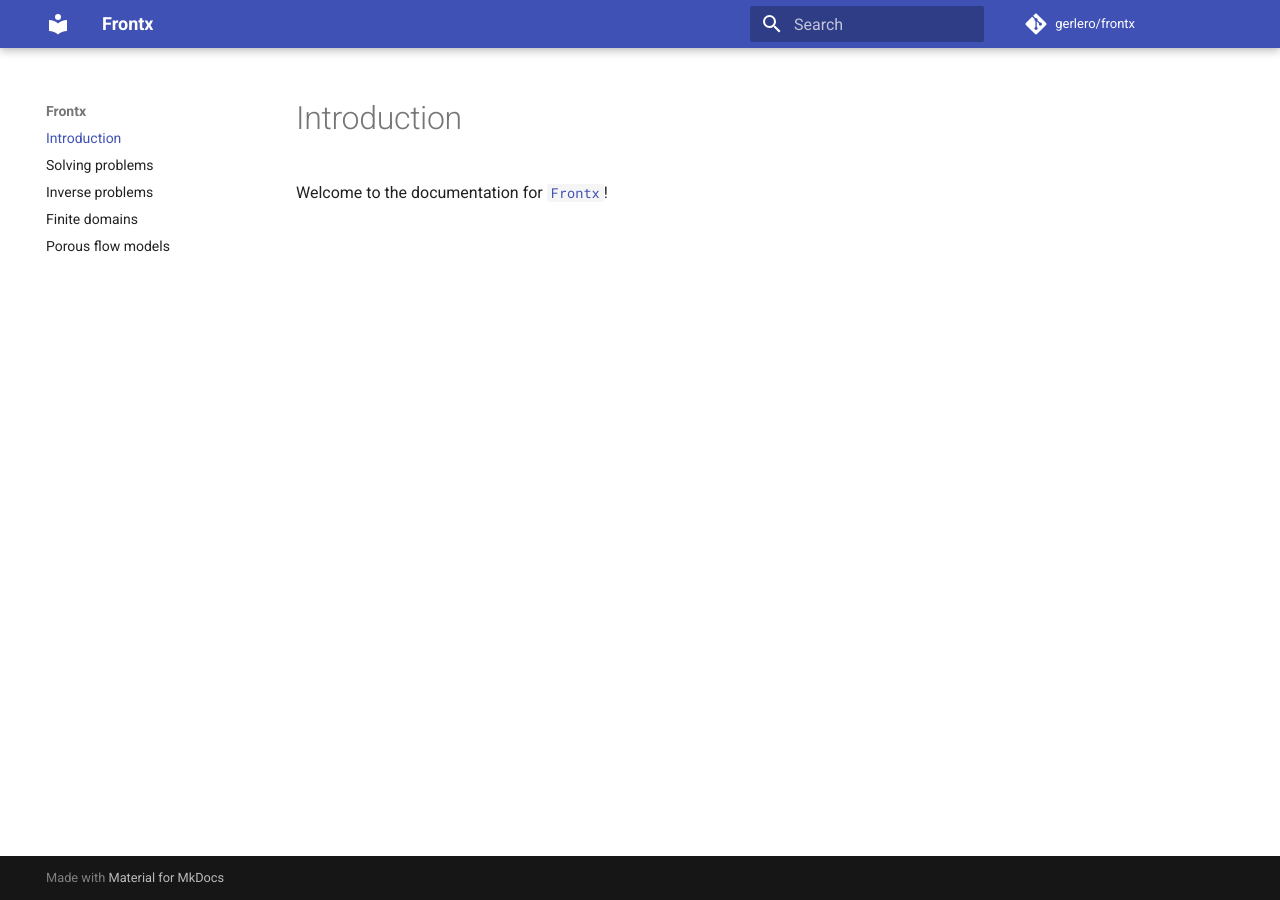
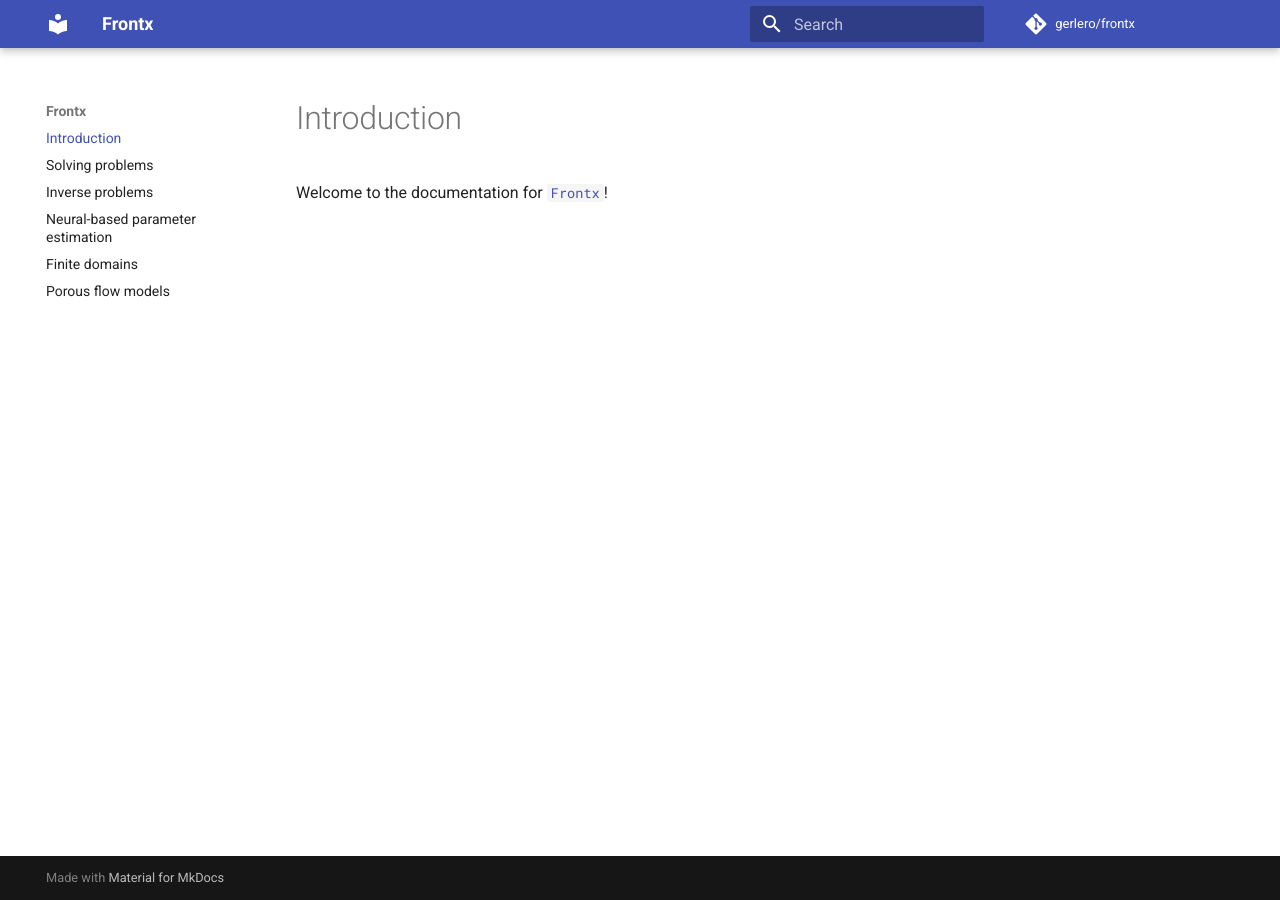
Before and after one commit to gerlero/frontx, an MkDocs documentation site: the page built from docs/index.md, in a window 1280 px wide. Built offline with MkDocs 1.6.1 and Material for MkDocs 9.7.7, drawn with Linux system fonts in a browser that asks for light colours; comment, search, counter and statistics services are not loaded.

Commit message:
Update docs

```diff
--- /dev/null
+++ b/docs/neural.md
@@ -0,0 +1,3 @@
+# Neural-based parameter estimation
+
+## ::: frontx.neural
--- a/mkdocs.yml
+++ b/mkdocs.yml
@@ -27,5 +27,6 @@ nav:
     - 'index.md'
     - 'solve.md'
     - 'inverse.md'
+    - 'neural.md'
     - 'finite.md'
     - 'models.md'
```
